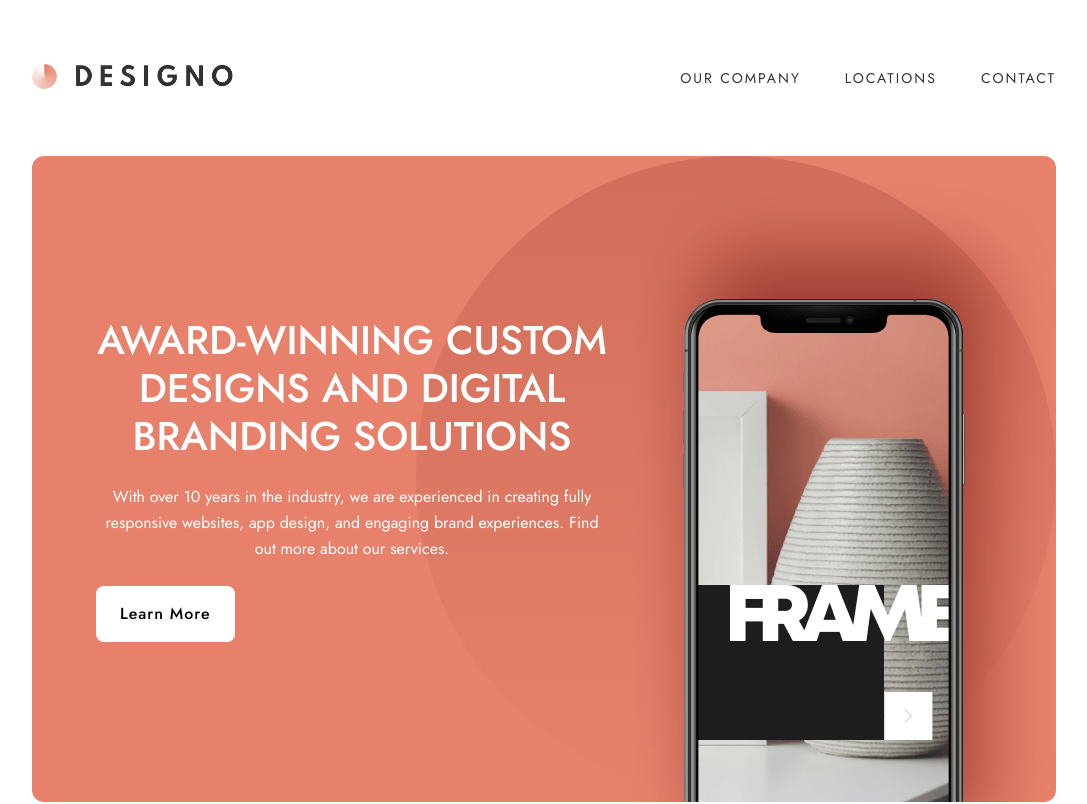
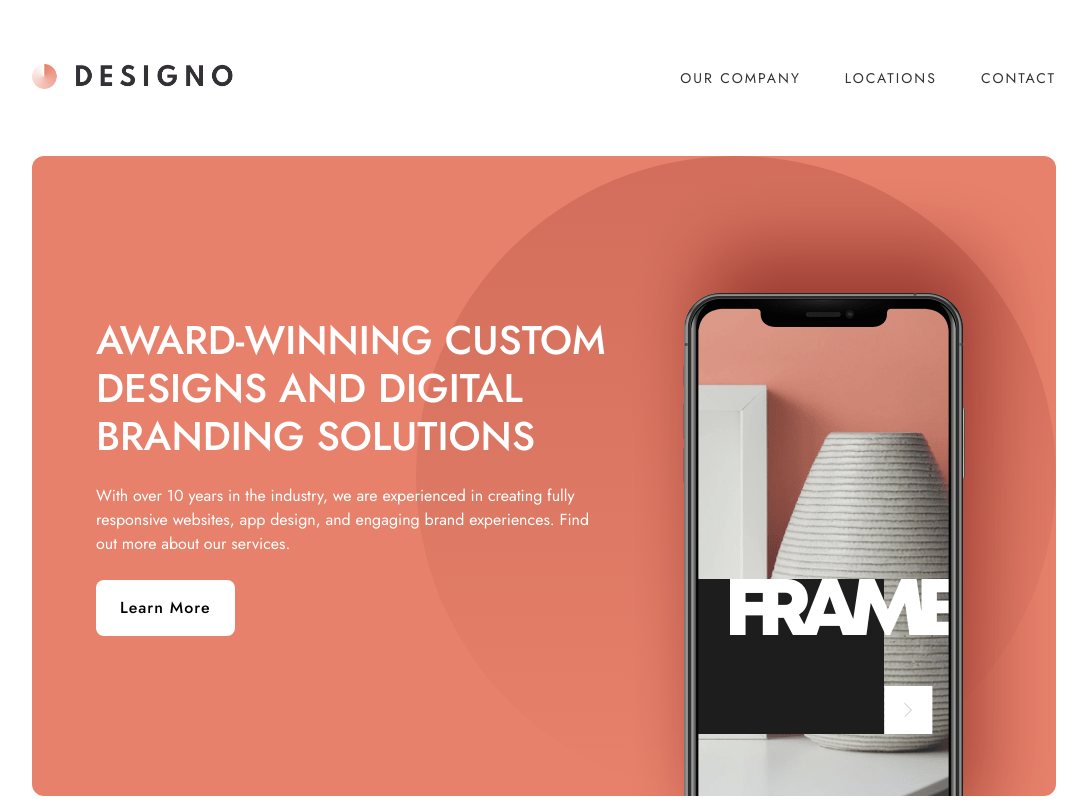
Before and after one commit to GendPh/Designo, an Angular app: page / in a window 1280 px wide. Shown: the top 804 px of the page, without its empty margins (96-1183 px from the left). Built offline with nearby package versions, Linux system fonts and the light colour scheme.

Commit message:
chore: Update home component layout and styling

```diff
--- a/src/app/home/home.component.html
+++ b/src/app/home/home.component.html
@@ -4,8 +4,9 @@
 
   <section class="hero-section">
     <div class="max-w-lg mx-auto lg:mx-0 relative z-10">
-      <h1>Award-winning custom designs and digital branding solutions</h1>
-      <p class="hero-description my-6">With over 10 years in the industry, we are experienced in creating fully
+      <h1 class="lg:text-start">Award-winning custom designs and digital branding solutions</h1>
+      <p class=" my-6 lg:text-start">With over 10 years in the industry, we are experienced in creating
+        fully
         responsive
         websites,
         app design, and engaging brand experiences. Find out more about our services.</p>
--- a/src/input.css
+++ b/src/input.css
@@ -29,10 +29,9 @@
 
   header,
   footer {
-    @apply py-9 px-6 lg:py-16 ;
+    @apply py-9 px-6 lg:py-16;
   }
   section {
-
     @apply relative z-10 max-w-screen-lg px-6 lg:px-0 lg:mx-auto py-10 lg:pt-16;
   }
 
--- a/src/styles.css
+++ b/src/styles.css
@@ -2017,6 +2017,10 @@ a.button {
   bottom: 9rem;
 }
 
+.bottom-\[-200px\]{
+  bottom: -200px;
+}
+
 .bottom-\[-220px\]{
   bottom: -220px;
 }
@@ -2037,52 +2041,20 @@ a.button {
   top: 0px;
 }
 
+.top-20{
+  top: 5rem;
+}
+
 .top-28{
   top: 7rem;
 }
 
+.top-64{
+  top: 16rem;
+}
+
 .top-\[70\%\]{
   top: 70%;
-}
-
-.top-20{
-  top: 5rem;
-}
-
-.top-32{
-  top: 8rem;
-}
-
-.top-4{
-  top: 1rem;
-}
-
-.top-48{
-  top: 12rem;
-}
-
-.top-6{
-  top: 1.5rem;
-}
-
-.top-64{
-  top: 16rem;
-}
-
-.bottom-0{
-  bottom: 0px;
-}
-
-.bottom-\[\]{
-  bottom: ;
-}
-
-.bottom-\[-\]{
-  bottom: -;
-}
-
-.bottom-\[-200px\]{
-  bottom: -200px;
 }
 
 .z-0{
@@ -2288,6 +2260,10 @@ a.button {
 
 .text-center{
   text-align: center;
+}
+
+.text-start{
+  text-align: start;
 }
 
 .text-sm{
@@ -2456,4 +2432,8 @@ a.button {
   .lg\:pr-16{
     padding-right: 4rem;
   }
-}
+
+  .lg\:text-start{
+    text-align: start;
+  }
+}
```
